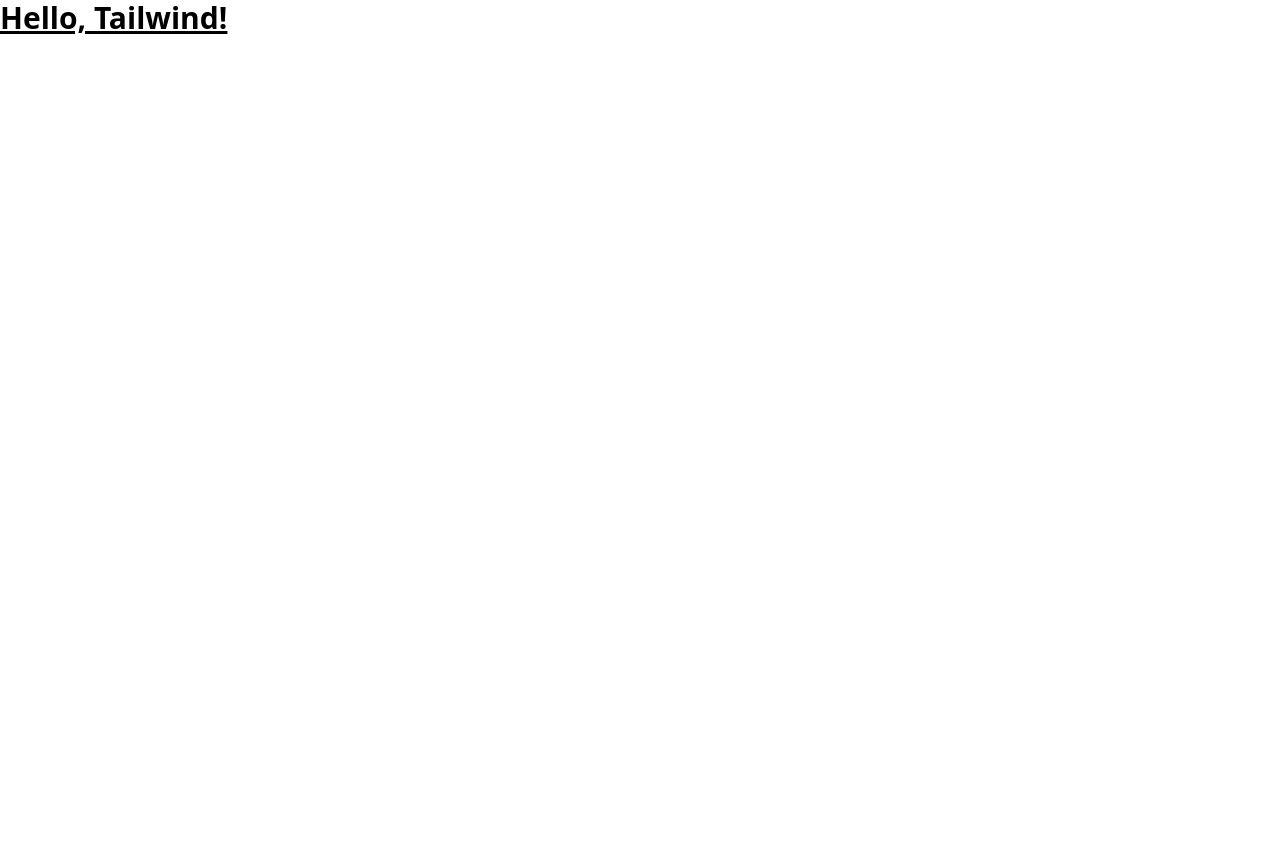
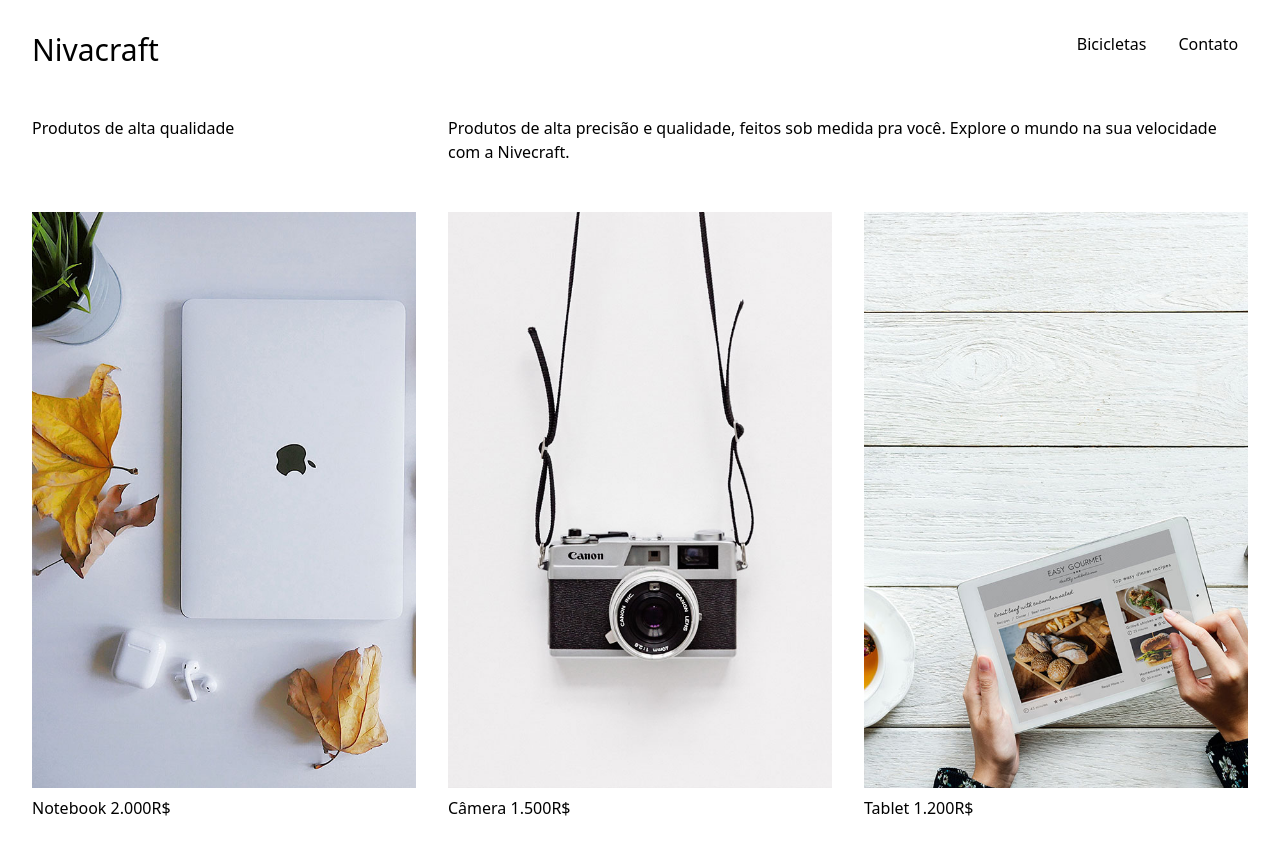
Before and after one commit to myllenabitar/desafio-tailwind, a website: page src/index.html in a window 1280 px wide. Before the commit the page ends 800 px from the top, so only its background shows below. Drawn offline with Linux system fonts and the light colour scheme.

Commit message:
desafio com tailwind sem usar margin, padding, apenas com grid e gap

```diff
--- a/src/index.html
+++ b/src/index.html
@@ -6,9 +6,35 @@
     <title>Desafio Tailwind</title>
     <link href="./output.css" rel="stylesheet">
 </head>
-<body>
-    <h1 class="text-3xl font-bold underline">
-        Hello, Tailwind!
-    </h1>
+<body class="m-8">
+    <div class=" grid gap-12">
+        <header class="grid grid-cols-[1fr_auto]">
+         <h1 class="text-3xl font-sans grid col-start-1 ">
+           <a href="/">Nivacraft</a>
+            </h1>
+            <ul class="grid grid-cols-2 gap-8">
+                <li><a href="/">Bicicletas</a></li>
+                <li><a href="/">Contato</a></li>
+            </ul>
+        </header>
+        <div class="grid grid-cols-3 gap-8">
+            <p class="">Produtos de alta qualidade</p>
+            <p class="grid col-span-2">Produtos de alta precisão e qualidade, feitos sob medida pra você. Explore o mundo na sua velocidade com a Nivecraft.</p>
+        </div>
+        <section class="grid grid-cols-3 gap-8">
+            <div class=" grid gap-2">
+                <img src="../img/notebook.jpg" alt="Notebook">
+                <h2>Notebook 2.000R$ </h2>
+            </div>
+            <div class=" grid gap-2">
+                <img src="../img/camera.jpg" alt="Camera">
+                <h2>Câmera 1.500R$</h2>
+            </div>
+            <div class=" grid gap-2">
+                <img src="../img/tablet.jpg" alt="Tablet">
+                <h2>Tablet 1.200R$</h2>
+            </div>
+        </section>
+    </div>
 </body>
 </html>
```
Also changed, not shown: src/output.css.
